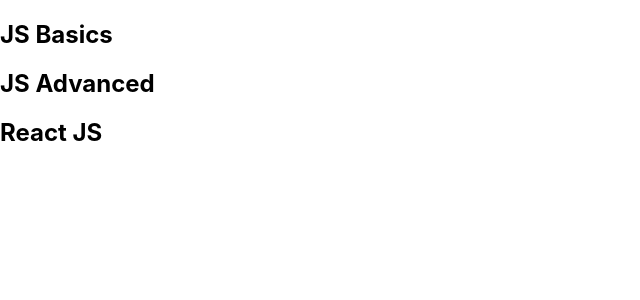
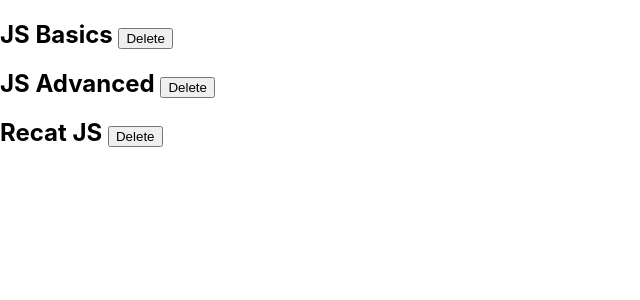
Before and after one commit to baldbugulma/react-lern, a React (Create React App) app: page / in a window 1280 px wide. Shown: the top 300 px of the page, without its empty margins (0-640 px from the left). Built offline with nearby package versions, Linux system fonts and the light colour scheme.

Commit message:
3.9 Задание на обновление состояния через дочерние компоненты

```diff
--- a/src/App.jsx
+++ b/src/App.jsx
@@ -4,25 +4,25 @@ import {Posts} from './components/Posts'
 class App extends Component {
   state = {
       posts: [
-        {id:'abc1', name: 'JS Basics'},
-        {id:'abc2', name: 'JS Advanced'},
-        {id:'abc3', name: 'React JS'},
-      ]
+          { id: 'abc1', name: 'JS Basics' },
+          { id: 'abc2', name: 'JS Advanced' },
+          { id: 'abc3', name: 'Recat JS' },
+      ],
   };
 
-    handleSomething = () => {
-      console.log('setState update')
-    }
+  removePost = (id) => {
+    this.setState({posts: this.state.posts.filter(post => post.id !== id)})
+  };
 
   render() {
+      const { posts } = this.state;
+
       return (
           <div className="App">
-        <Posts posts = {this.state.posts} cb = {this.handleSomething}/>
+              <Posts posts={posts} id = {posts.id} cb = {this.removePost}/>
           </div>
       );
   }
 }
 
-
-
 export default App;
--- a/src/components/Post.jsx
+++ b/src/components/Post.jsx
@@ -1,3 +1,4 @@
 export function Post (props){
-    return <h2 onClick = {props.cb}>{props.name}</h2>
+    const {name, id, cb} = props
+    return <h2>{name} <button onClick = {() => cb(id)}>Delete</button></h2>
 }
--- a/src/components/Posts.jsx
+++ b/src/components/Posts.jsx
@@ -4,7 +4,7 @@ export function Posts(props){
     return <div>
         {
             props.posts.map(post => (
-                <Post key = {post.id} name = {post.name} cb={props.cb}/>
+                <Post key = {post.id} id = {post.id} name = {post.name} cb={props.cb}/>
             ))
         }
     </div>
```
Lines whose indentation alone changed are shown as unchanged.
